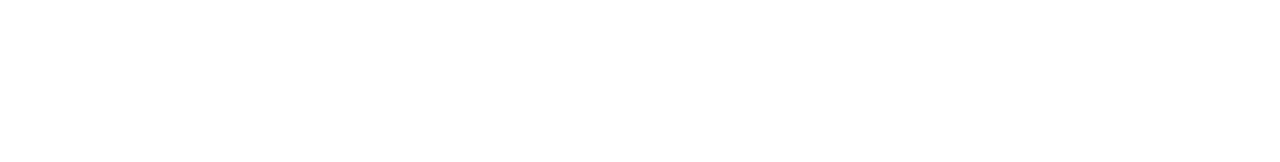
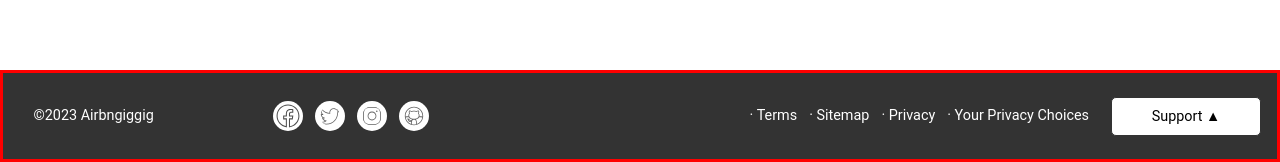
Before and after one commit to Ludovil/dci_final_project, a React (Vite) app in the folder client/: page /allconversations in a window 1280 px wide. Shown: the part 638-800 px from the top of the page. Built offline with nearby package versions, Linux system fonts and the light colour scheme; no server answers.

Commit message:
fix footer position

```diff
--- a/client/src/App.jsx
+++ b/client/src/App.jsx
@@ -13,6 +13,7 @@
 import Contact from './pages/contact/Contact.jsx';
 import Messenger from './pages/messenger/Messenger';
 import AllConversation from './pages/allConversations/AllConversation';
+import Footer from './components/footer/Footer.jsx';
 
 function App() {
   return (
@@ -32,6 +33,7 @@
         <Route path='/messenger/:id' element={<Messenger />} />
         <Route path='/allconversations' element={<AllConversation />} />
       </Routes>
+      <Footer />
     </BrowserRouter>
   );
 }
--- a/client/src/components/footer/Footer.jsx
+++ b/client/src/components/footer/Footer.jsx
@@ -197,7 +197,7 @@
   const currentYear = new Date().getFullYear();
 
   return (
-    <div>
+    <div className='megaContainer'>
       <div
         className={`footer ${showAlternateFooter ? 'expanded' : ''}`}
         ref={footerRef}
--- a/client/src/components/footer/footer.css
+++ b/client/src/components/footer/footer.css
@@ -1,3 +1,10 @@
+.megaContainer {
+  border: 3px solid red;
+  position: fixed;
+  width: 100%;
+  bottom: 0px;
+}
+
 .footer {
   display: flex;
   align-items: center;
--- a/client/src/pages/Home.jsx
+++ b/client/src/pages/Home.jsx
@@ -10,7 +10,7 @@
         <SearchBox />
         <About />
         <Contact />
-        <Footer />
+        {/* <Footer /> */}
       </div>
     </>
   );
```
